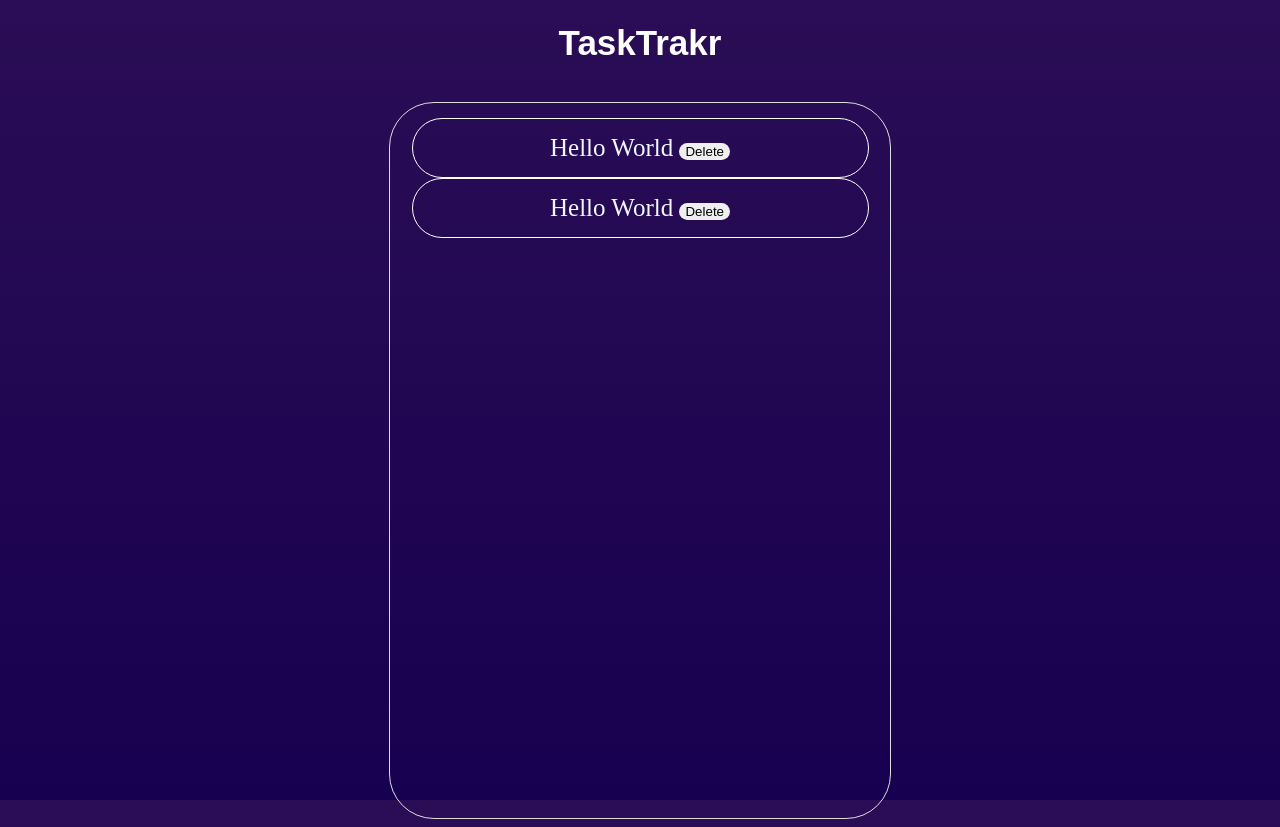
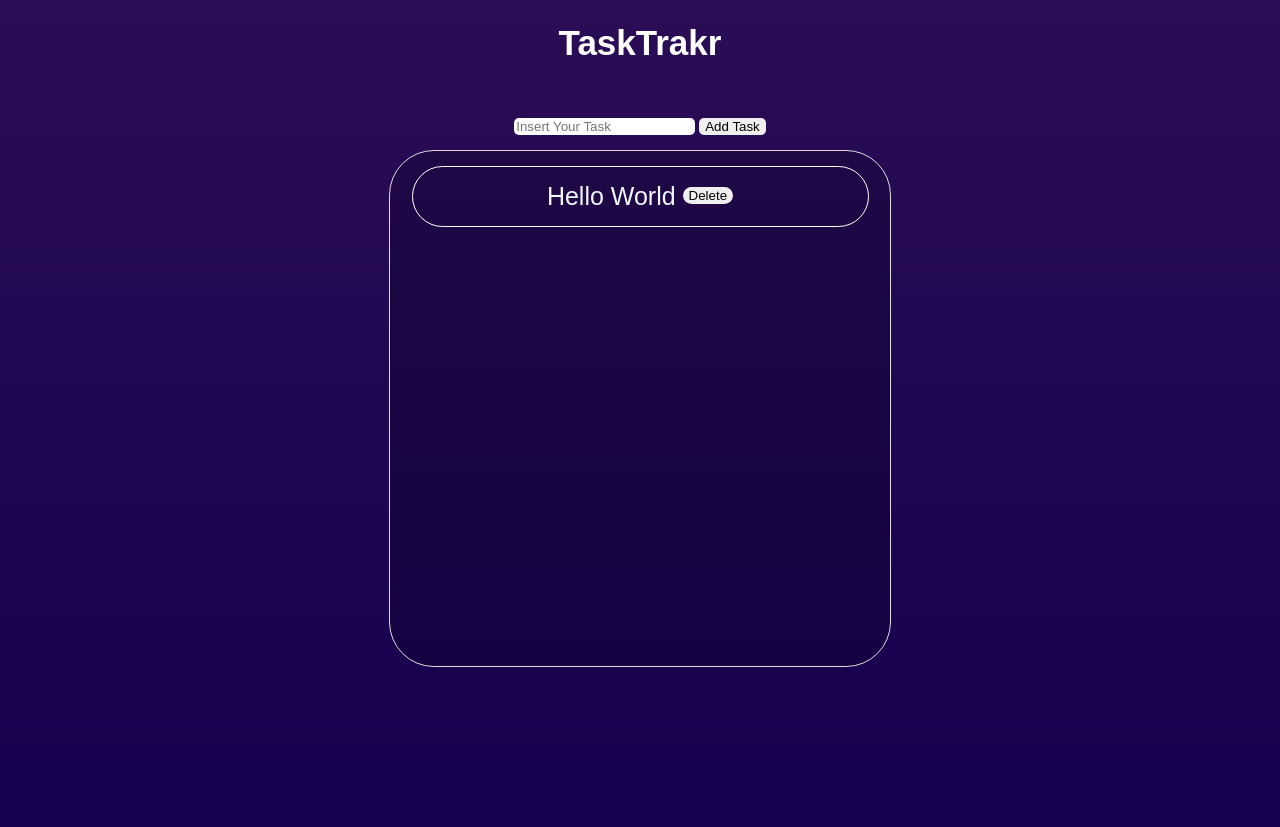
Before and after one commit to dnxbatista/To-Do_Application, a plain HTML site: page Site/index.html in a window 1280 px wide. After the commit the page ends 800 px from the top, so only its background shows below. Drawn offline with Linux system fonts and the light colour scheme.

Commit message:
Finished HTML & CSS
Site Raw Version: 0.1

```diff
--- a/Site/index.html
+++ b/Site/index.html
@@ -11,12 +11,12 @@
         <h1 id="main-text">TaskTrakr</h1>
     </div>
     <div class="container">
+        <div class="input-handler">
+            <input type="text" placeholder="Insert Your Task" id="item-input">
+            <button id="add-button">Add Task</button>
+        </div>
         <div class="tasks-handler">
-            <div class="flex-container">
-                <div class="task-handler">
-                    <a id="item-name">Hello World</a>
-                    <button  id="delete-button">Delete</button>
-                </div>
+            <div class="tasks-container">
                 <div class="task-handler">
                     <a id="item-name">Hello World</a>
                     <button  id="delete-button">Delete</button>
--- a/Site/style.css
+++ b/Site/style.css
@@ -29,13 +29,36 @@ body {
     padding-top: 15px;
 }
 
+.input-handler {
+    margin: auto;
+    text-align: center;
+    padding: 15px 15px;
+}
+
+#add-button {
+    border: 0px;
+    border-radius: 5px;
+}
+
+#add-button:hover {
+    transition: 0.18s;
+    color: rgb(255, 255, 255);
+    background-color: rgb(110, 38, 169);
+}
+
+#item-input {
+    border: 0px;
+    border-radius: 5px;
+}
+
 .tasks-handler {
     margin: auto;
     padding-top: 15px;
     width: 500px;
-    height: 700px;
+    height: 500px;
     border: 1.5px solid rgb(221, 221, 221);
     border-radius: 45px;
+    background-color: rgba(0, 0, 0, 0.171);
 }
 
 .task-handler {
@@ -48,6 +71,7 @@ body {
     position: relative;
     font-size: 25px;
     color:aliceblue;
+    font-family: 'Monrope', sans-serif;
 }
 
 .task-handler:hover {
@@ -60,6 +84,7 @@ body {
     border: 0px;
     border-radius: 15px;
     position: relative;
+    transform: translateY(-5px);
 }
 
 #delete-button:hover {
```
